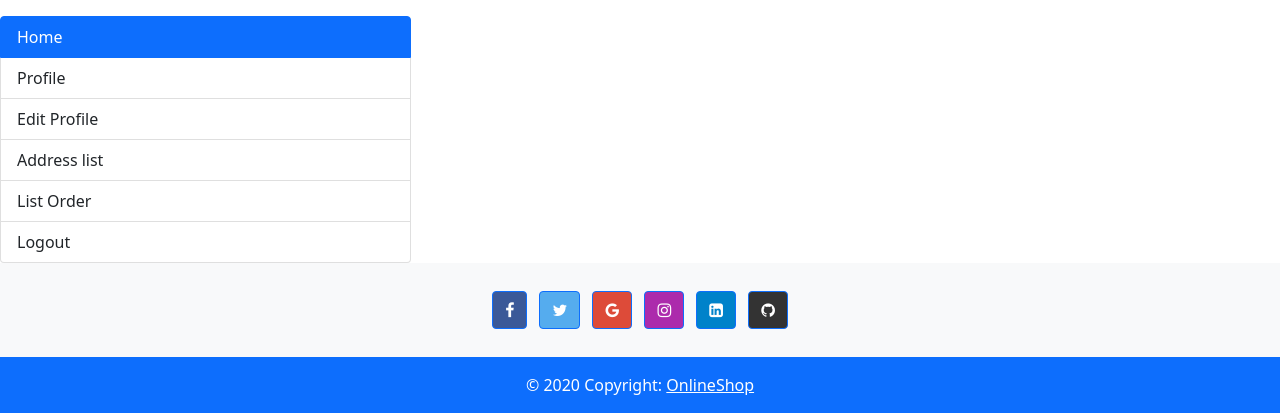
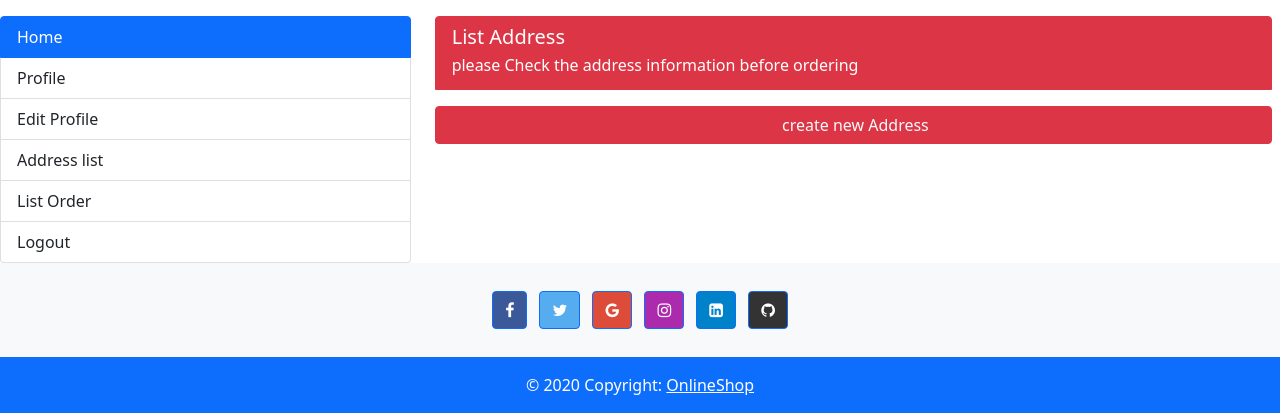
Before and after one commit to MohammadNasimi/Project_Final, a Django app: page /en/customer/Address_list/ in a window 1280 px wide. Shown: the part 112-532 px from the top of the page. Run offline with Django 4.2, Linux system fonts and the light colour scheme; a user stored in the database is signed in; data comes from the database, SQL or seed files in the repository; parts of the project's set-up code (start-up, migrations or seed data) failed here and were passed over; some libraries are stand-ins or nearby versions.

Commit message:
add/address translate

```diff
--- a/templates/landing/customer/address_customer.html
+++ b/templates/landing/customer/address_customer.html
@@ -2,7 +2,38 @@
 {% load i18n %}
 {% block title %} Address List {% endblock %}
 {% block profile %}
-                {% for res in results %}
-                    <h1>{{ res }}</h1>
-                {% endfor %}
+    <div class="list-group me-2">
+        <a href="#" class="list-group-item bg-danger border-danger list-group-item-action active" aria-current="true">
+            <div class="d-flex w-100 justify-content-between">
+                <h5 class="mb-1">List Address</h5>
+            </div>
+            <p class="mb-1">please Check the address information before ordering </p>
+        </a>
+        {% for address in  results %}
+            <a href="#" class="list-group-item list-group-item-action">
+                <div class="d-flex w-100 justify-content-between">
+                    <div>
+                        <h5 class="mb-1">province:</h5>
+                        <h5 class="mb-1">{{ address.province }}</h5>
+                    </div>
+                    <div>
+                        <h5 class="mb-1">city:</h5>
+                        <h5 class="mb-1">{{ address.city }}</h5>
+                    </div>
+                    <div>
+                        <h5 class="mb-1">town:</h5>
+                        <h5 class="mb-1">{{ address.town }}</h5>
+                    </div>
+                    <div>
+                        <h5 class="mb-1">street:</h5>
+                        <h5 class="mb-1">{{ address.street }}</h5>
+                    </div>
+                </div>
+                <p class="mb-1">alley:{{ address.alley }}</p>
+                <small class="text-muted">zip_code: {{ address.zip_code }}</small>
+            </a>
+        {% endfor %}
+        <input class="btn btn-danger text-light justify-content-center mt-3"
+               type="submit" value=" {% trans 'create new Address' %}">
+    </div>
 {% endblock %}
```
